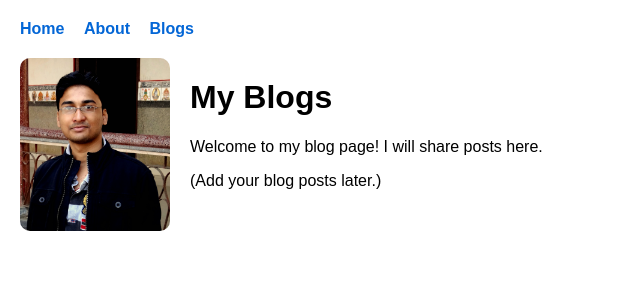
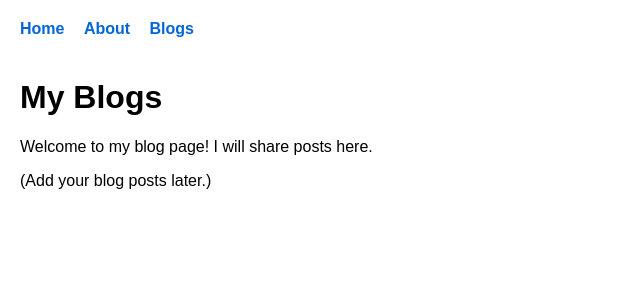
Before and after one commit to deepak-dkc95/deepak-dkc95.github.io, a Jekyll site: the page built from blogs.md, in a window 1280 px wide. Shown: the top 300 px of the page, without its empty margins (0-640 px from the left). Built offline with Jekyll 4.4.1, drawn with Linux system fonts in a browser that asks for light colours; our own code applies the rules of GitHub Pages for plain Markdown files.

Commit message:
Removing images from blogs

```diff
--- a/_layouts/default.html
+++ b/_layouts/default.html
@@ -39,7 +39,10 @@
     <a href="{{ '/blogs.html' | relative_url }}">Blogs</a>
   </nav>
 
-  <img src="{{ '/assets/deepak.jpg' | relative_url }}" alt="Deepak" class="profile-img" />
+  {% if page.url == "/" or page.url == "/about.html" %}
+    <img src="{{ '/assets/deepak.jpg' | relative_url }}" alt="Deepak" class="profile-img" />
+  {% endif %}
+
   <div class="content">
     {{ content }}
   </div>
```
